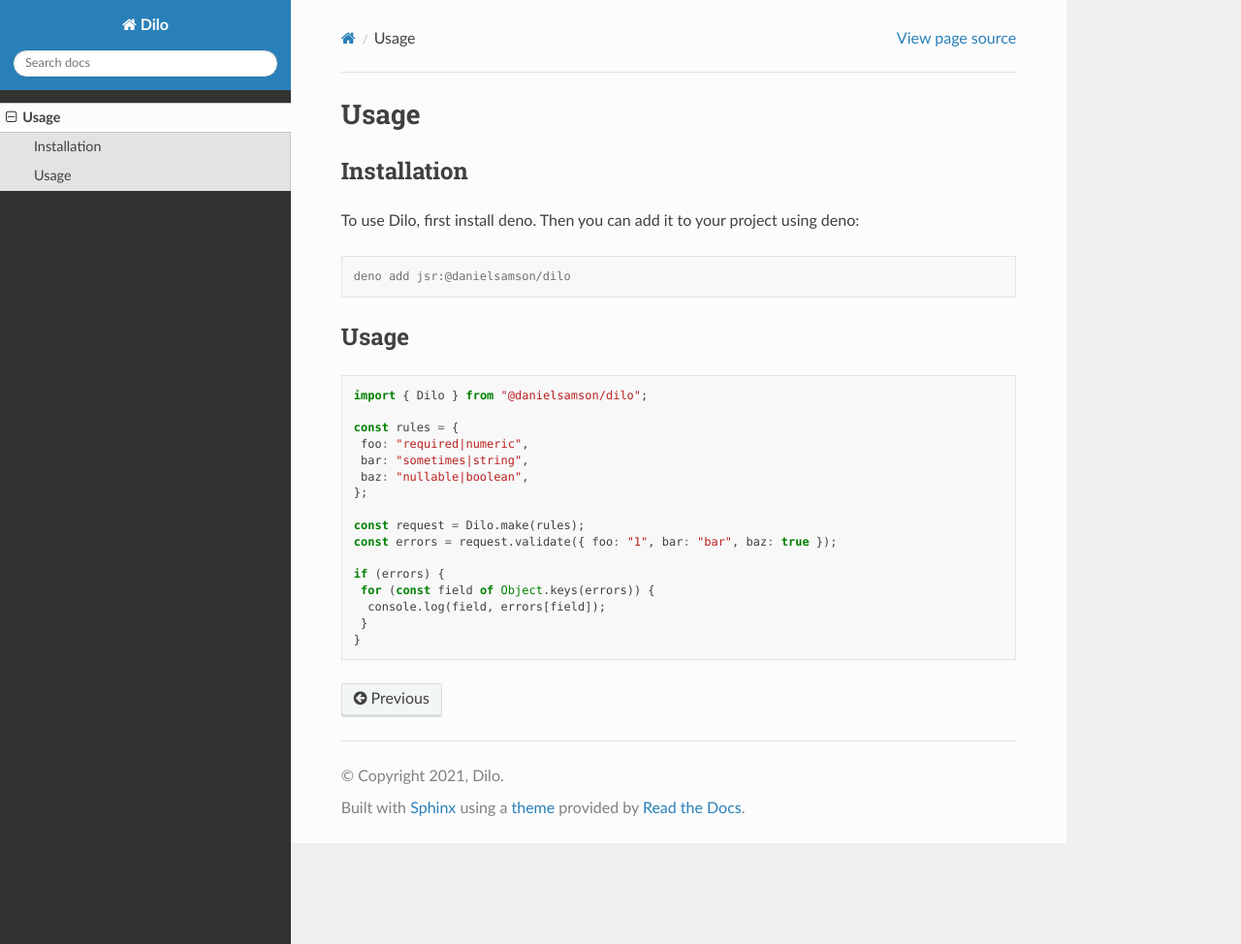
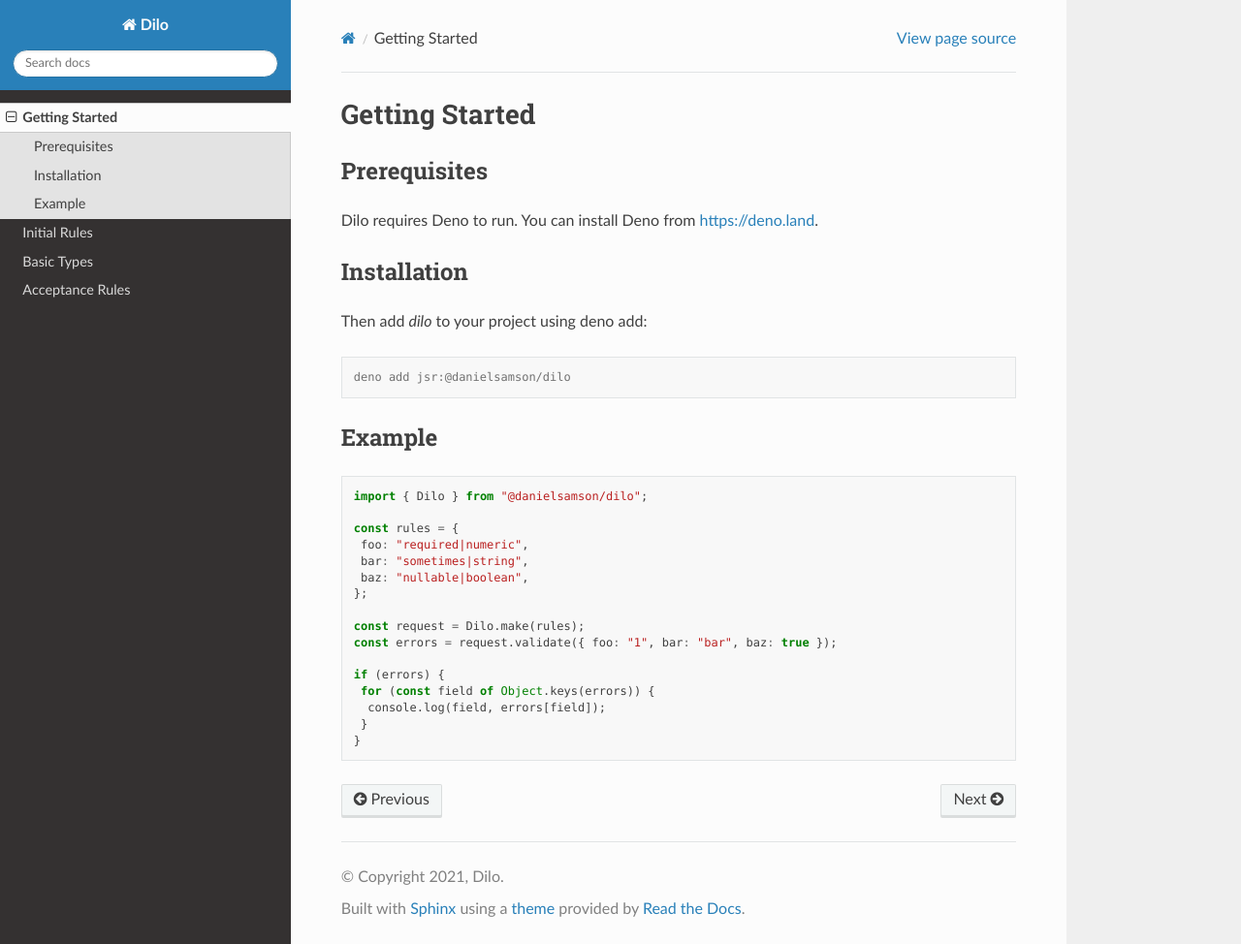
Before and after one commit to daniel-samson/dilo-docs, a Sphinx documentation site: the page built from docs/source/getting_started.rst, in a window 1280 px wide and 974 px high. Shown: the whole window at 97% size. Built offline with Sphinx 7.4.7 and the Read the Docs theme 3.1.0, drawn with Linux system fonts in a browser that asks for light colours.

Commit message:
adding 0.1 rules

```diff
--- a/docs/source/usage.rst
+++ b/docs/source/getting_started.rst
@@ -1,19 +1,23 @@
-Usage
-=====
+===============
+Getting Started
+===============
 
-.. _installation:
+Prerequisites
+-------------
+
+Dilo requires Deno to run. You can install Deno from https://deno.land.
 
 Installation
 ------------
 
-To use Dilo, first install deno. Then you can add it to your project using deno:
+Then add *dilo* to your project using deno add:
 
 .. code-block:: console
 
    deno add jsr:@danielsamson/dilo
 
 
-Usage
+Example
 ----------------
 
 .. code-block:: javascript
--- a/docs/source/index.rst
+++ b/docs/source/index.rst
@@ -10,4 +10,7 @@
 --------
 
 .. toctree::
-    usage
+    Getting Started <getting_started>
+    Initial Rules <initial_rules>
+    Basic Types <basic_types>
+    Acceptance Rules <acceptance>
```
Also changed, not shown: other parts of docs/source/index.rst (+2 -2 lines), README.rst (+13 -1 lines), docs/source/acceptance.rst (added, +25 -0 lines), docs/source/basic_types.rst (added, +103 -0 lines), docs/source/initial_rules.rst (added, +38 -0 lines).
